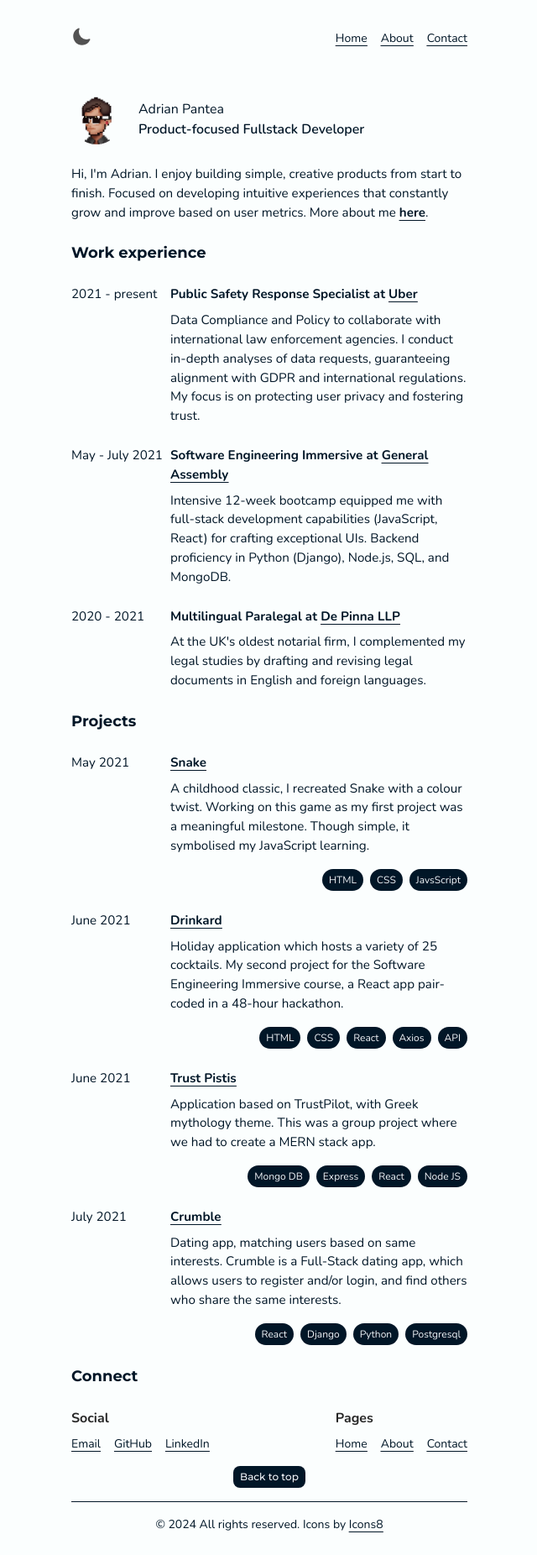
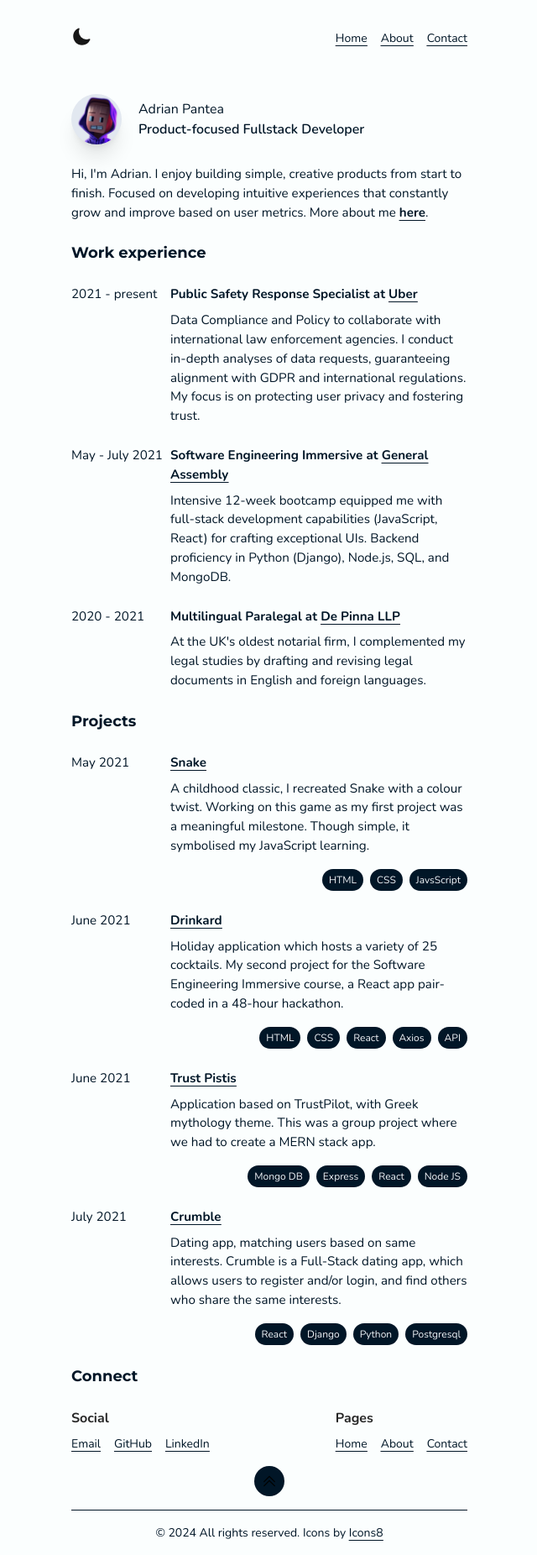
Before and after one commit to adrianp2021/simple-portfolio, a Next.js app: page / in a window 1280 px wide. Shown: the whole page at 84% size, without its empty margins (319-959 px from the left). Built offline with nearby package versions, Linux system fonts and the light colour scheme.

Commit message:
changed top button and image

```diff
--- a/app/components/buttonDarkMode.js
+++ b/app/components/buttonDarkMode.js
@@ -36,7 +36,7 @@ const ToggleButton = () => {
             xmlns="http://www.w3.org/2000/svg"
             viewBox="0 0 24 24"
             fill="currentColor"
-            className="size-6 text-orange border-none"
+            className="size-6 text-orange hover:text-yellow border-none"
           >
             <path d="M12 2.25a.75.75 0 0 1 .75.75v2.25a.75.75 0 0 1-1.5 0V3a.75.75 0 0 1 .75-.75ZM7.5 12a4.5 4.5 0 1 1 9 0 4.5 4.5 0 0 1-9 0ZM18.894 6.166a.75.75 0 0 0-1.06-1.06l-1.591 1.59a.75.75 0 1 0 1.06 1.061l1.591-1.59ZM21.75 12a.75.75 0 0 1-.75.75h-2.25a.75.75 0 0 1 0-1.5H21a.75.75 0 0 1 .75.75ZM17.834 18.894a.75.75 0 0 0 1.06-1.06l-1.59-1.591a.75.75 0 1 0-1.061 1.06l1.59 1.591ZM12 18a.75.75 0 0 1 .75.75V21a.75.75 0 0 1-1.5 0v-2.25A.75.75 0 0 1 12 18ZM7.758 17.303a.75.75 0 0 0-1.061-1.06l-1.591 1.59a.75.75 0 0 0 1.06 1.061l1.591-1.59ZM6 12a.75.75 0 0 1-.75.75H3a.75.75 0 0 1 0-1.5h2.25A.75.75 0 0 1 6 12ZM6.697 7.757a.75.75 0 0 0 1.06-1.06l-1.59-1.591a.75.75 0 0 0-1.061 1.06l1.59 1.591Z" />
           </svg>
@@ -45,7 +45,7 @@ const ToggleButton = () => {
             xmlns="http://www.w3.org/2000/svg"
             viewBox="0 0 24 24"
             fill="currentColor"
-            className="size-6 text-neutral600 border-none"
+            className="size-6 text-neutral900 hover:text-neutral600 border-none"
           >
             <path
               fillRule="evenodd"
--- a/app/components/footer.js
+++ b/app/components/footer.js
@@ -36,13 +36,8 @@ export default function Footer() {
   return (
     <footer>
       <div className=" dark:text-offWhite text-black">
-        <h2
-          className={`${montserrat.className} text-lg font-bold`}
-        >
-          Connect
-        </h2>
+        <h2 className={`${montserrat.className} text-lg font-bold`}>Connect</h2>
       </div>
-      {/* <div> */}
       <div className="justify-between block sm:flex ">
         <div className="">
           <h2 className="dark:text-neutral400 text-neutral800 mt-6 mb-2 font-bold">
@@ -96,9 +91,25 @@ export default function Footer() {
       <div className="flex justify-end sm:justify-center  ">
         <button
           onClick={scrollToTop}
-          className={`${montserrat.className} my-4 font-medium text-xs px-2 py-1 rounded-lg  bg-black hover:bg-neutral600 dark:bg-offWhite dark:text-black text-text dark:hover:bg-yellow `}
+          className={`my-4 font-medium px-2 py-2 rounded-full  bg-black hover:bg-neutral600 dark:bg-offWhite dark:text-black  dark:hover:bg-yellow `}
         >
-          Back to top
+          <svg
+            xmlns="http://www.w3.org/2000/svg"
+            viewBox="0 0 24 24"
+            fill="currentColor"
+            className="size-5"
+          >
+            <path
+              fillRule="evenodd"
+              d="M11.47 10.72a.75.75 0 0 1 1.06 0l7.5 7.5a.75.75 0 1 1-1.06 1.06L12 12.31l-6.97 6.97a.75.75 0 0 1-1.06-1.06l7.5-7.5Z"
+              clipRule="evenodd"
+            />
+            <path
+              fillRule="evenodd"
+              d="M11.47 4.72a.75.75 0 0 1 1.06 0l7.5 7.5a.75.75 0 1 1-1.06 1.06L12 6.31l-6.97 6.97a.75.75 0 0 1-1.06-1.06l7.5-7.5Z"
+              clipRule="evenodd"
+            />
+          </svg>
         </button>
       </div>
 
--- a/app/layout.js
+++ b/app/layout.js
@@ -29,7 +29,7 @@ export default function RootLayout({ children }) {
     <html lang="en" className="dark">
       <head>
         <link rel="manifest" href="/manifest.json" />
-        <link rel="icon" href="cool.png" size={48} type="/cool.png" />
+        <link rel="icon" href="me1.png" size={48} type="/me1.png" />
         <meta name="theme-color" content="#000000" />
         <title>{metadata.title}</title>
       </head>
--- a/app/page.js
+++ b/app/page.js
@@ -2,7 +2,7 @@
 import Image from "next/image";
 import Link from "next/link";
 // import photo from "../public/me.jpeg";
-import photo from "../public/cool.png";
+import photo from "../public/me1.png";
 import Contact from "./components/emailTemplate";
 import { useState } from "react";
 
@@ -142,12 +142,12 @@ export default function Home() {
                 alt="my photo"
                 width={60}
                 height={60}
-                className="rounded-full"
+                className="rounded-full dark:bg-yellow bg-gray shadow-xl"
                 unoptimized
                 priority
               />
               <div className={`pl-5`}>
-                <h1 className=" font-normal dark:text-neutral400">
+                <h1 className=" font-normal dark:text-neutral400 ">
                   Adrian Pantea
                 </h1>
                 <p className="font-semibold  ">
--- a/tailwind.config.js
+++ b/tailwind.config.js
@@ -17,18 +17,15 @@ module.exports = {
       turquoise: "#2EC4B6",
       red: "#E71D36",
       green: "#32c256",
-      orange: "#f3a712",
+      orange: "#eda334",
       pink: "#fccfd4",
       black: "#011627",
       teal: "#94f7df",
       yellow: "#dbb22a",
-      saffron: "#EEC643",
-      // gray: "#FFF1D0",
       gray: "#E2E8F0",
       gray400: "#6b7280",
       gray600: "#4b5563",
       blue: "#5c78f8",
-      red: "#ef4444",
       neutral100: "#f5f5f5",
       neutral200: "#e5e5e5",
       neutral300: "#c1c5c9",
```
Also changed, not shown: public/cool.png (deleted), public/me1.png (added).
